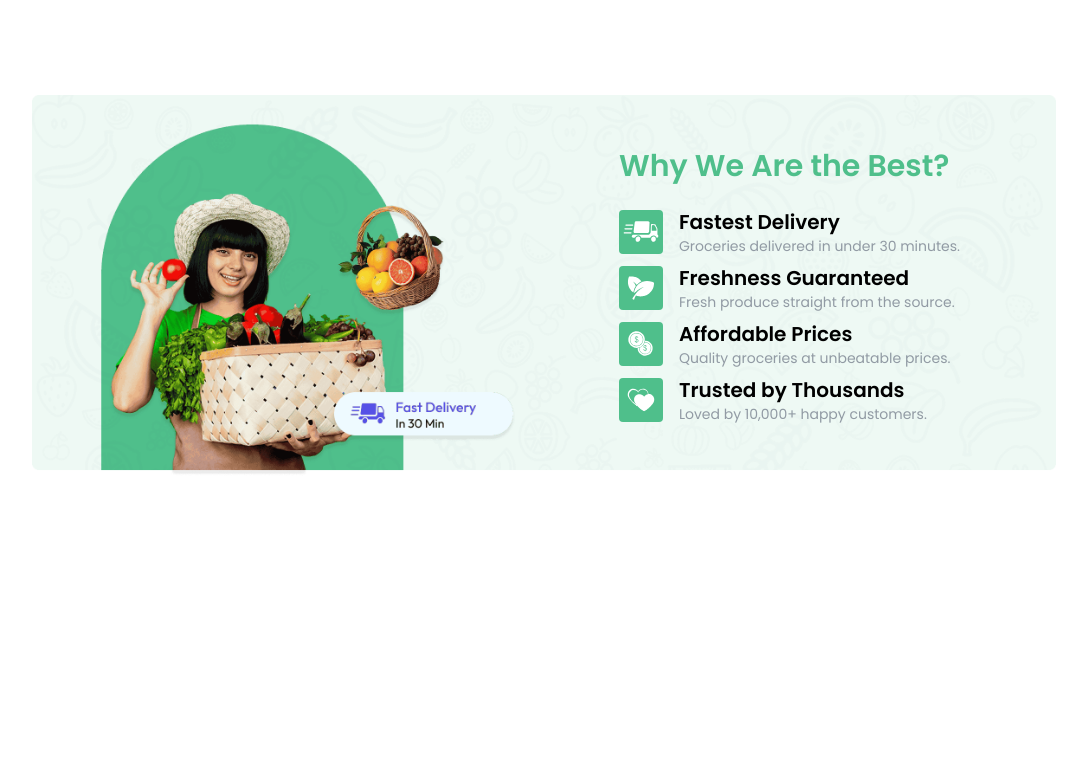
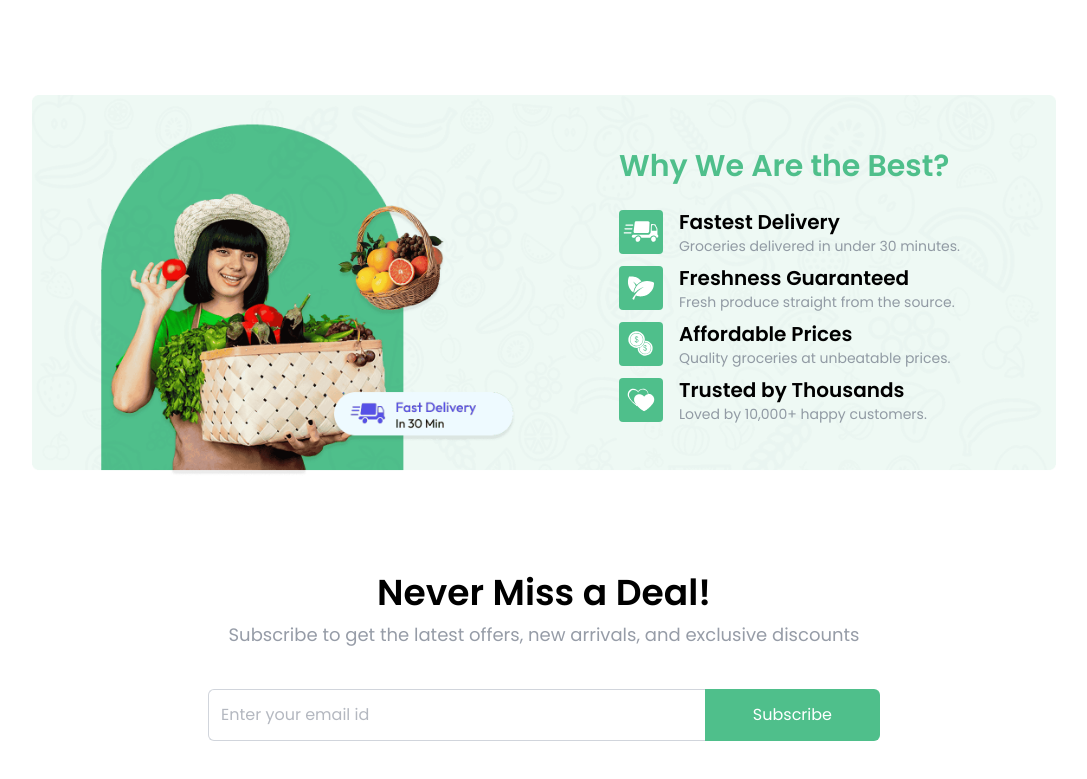
Before and after one commit to Ravichandra1816/Grocery, a React (Vite) app in the folder frontend/: page / in a window 1280 px wide. Shown: the part 1205-1984 px from the top of the page, without its empty margins (96-1183 px from the left). Before the commit the page ends 1682 px from the top, so only its background shows below. Built offline with nearby package versions, Linux system fonts and the light colour scheme.

Commit message:
newslatter component is complete

```diff
--- /dev/null
+++ b/frontend/src/Components/NewsLatter.jsx
@@ -0,0 +1,27 @@
+const NewsLatter = () => {
+  return (
+    <div className="flex flex-col items-center justify-center text-center space-y-2 mt-24 pb-24">
+      <h1 className="md:text-4xl text-2xl font-semibold">Never Miss a Deal!</h1>
+      <p className="md:text-lg text-gray-500/70 pb-8">
+        Subscribe to get the latest offers, new arrivals, and exclusive
+        discounts
+      </p>
+      <form className="flex items-center justify-between max-w-2xl w-full md:h-13 h-12">
+        <input
+          className="border border-gray-300 rounded-md h-full border-r-0 outline-none w-full rounded-r-none px-3 text-gray-500"
+          type="text"
+          placeholder="Enter your email id"
+          required
+        />
+        <button
+          type="submit"
+          className="md:px-12 px-8 h-full text-white bg-primary hover:bg-primary-dull transition-all cursor-pointer rounded-md rounded-l-none"
+        >
+          Subscribe
+        </button>
+      </form>
+    </div>
+  );
+};
+
+export default NewsLatter;
--- a/frontend/src/Pages/Home.jsx
+++ b/frontend/src/Pages/Home.jsx
@@ -3,6 +3,7 @@
 import Categories from "../Components/Categories";
 import BestSeller from "../Components/BestSeller";
 import BottomBanner from "../Components/BottomBanner";
+import NewsLatter from "../Components/NewsLatter";
 
 const Home = () => {
   return (
@@ -11,6 +12,7 @@
       <Categories />
       <BestSeller />
       <BottomBanner />
+      <NewsLatter />
     </div>
   );
 };
```
